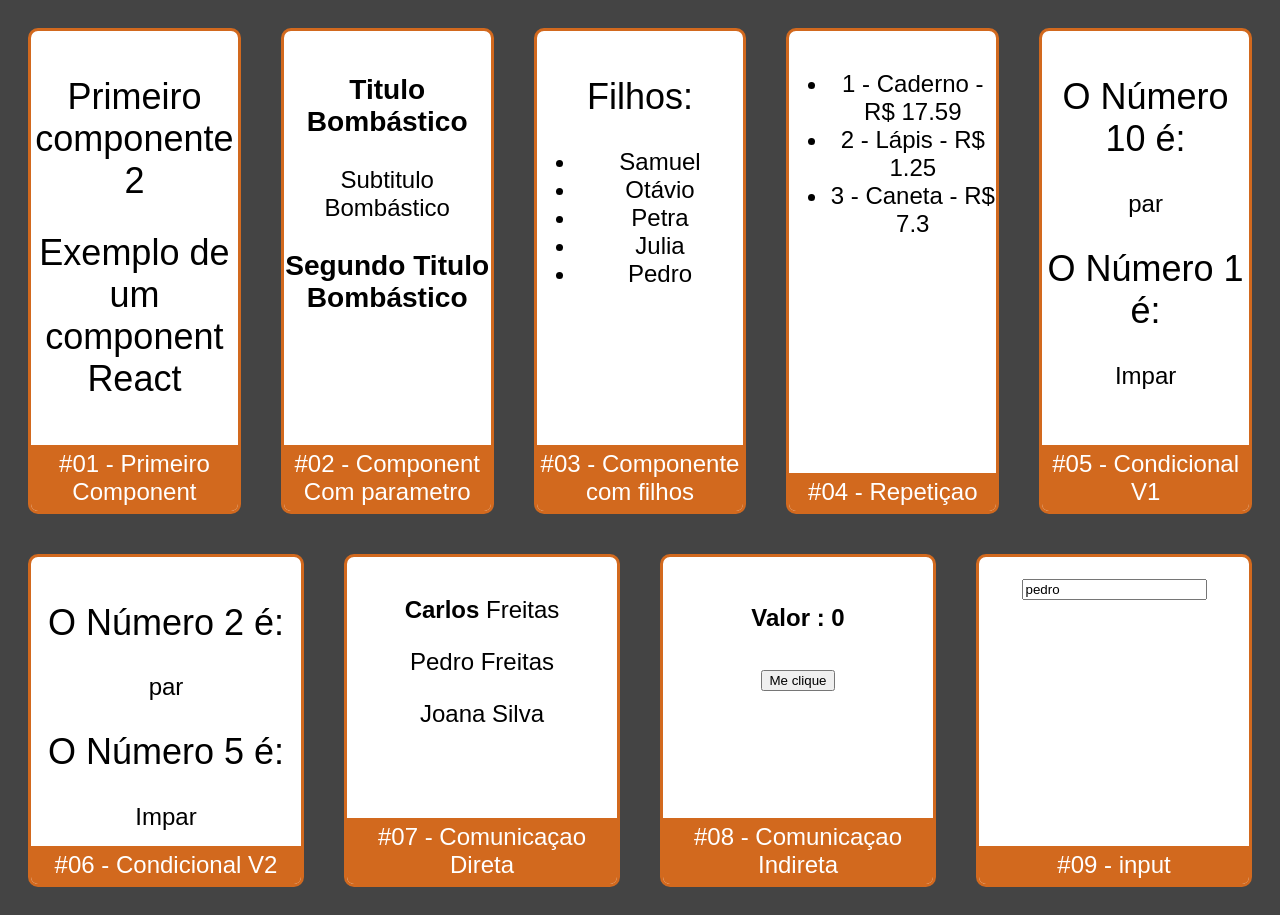
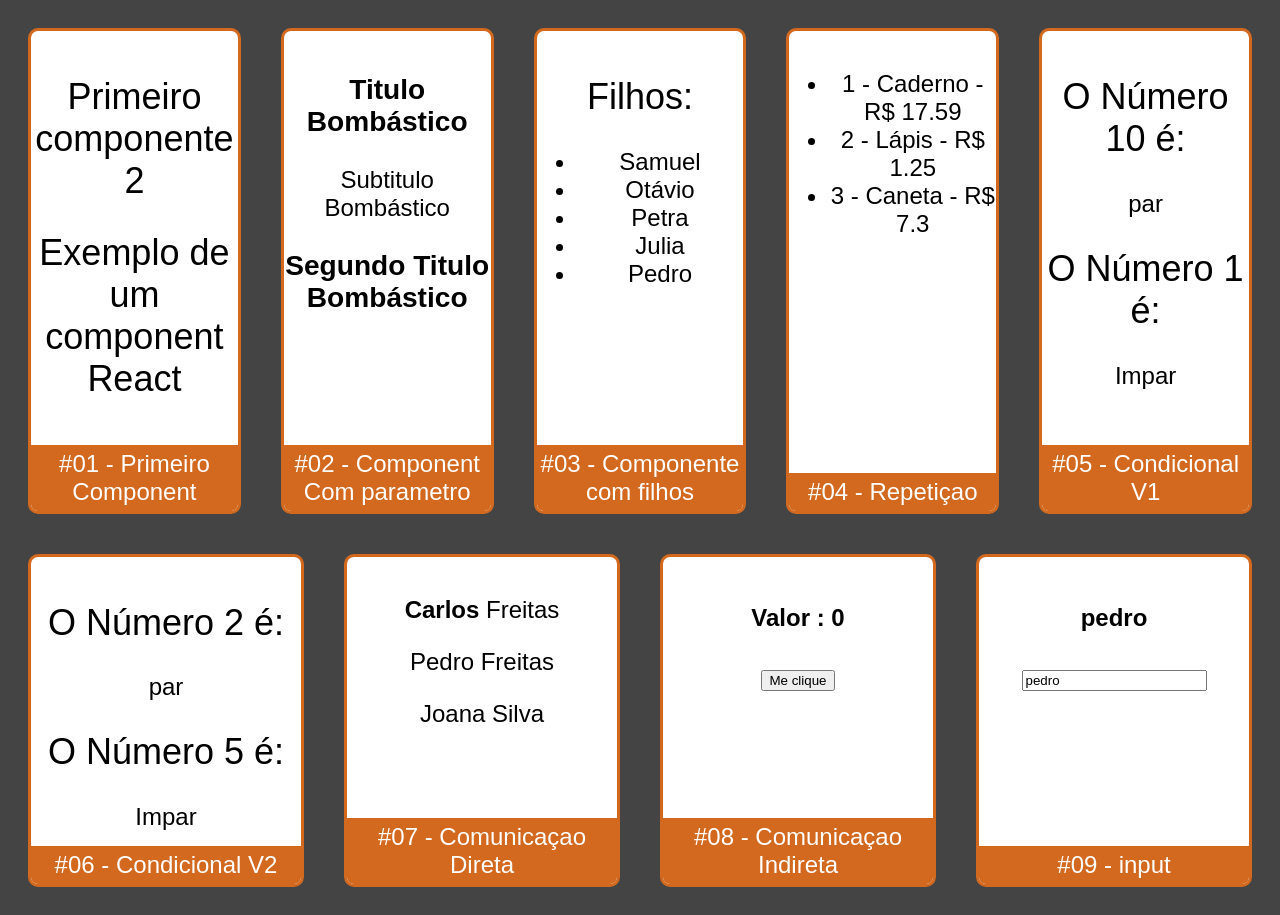
Before and after one commit to Samuel-Ricardo/Masterclass-React, a React (Create React App) app in the folder masterclass-react/: page / in a window 1280 px wide. Built offline with nearby package versions, Linux system fonts and the light colour scheme.

Commit message:
Input name

```diff
--- a/masterclass-react/src/Components/Input/Form.jsx
+++ b/masterclass-react/src/Components/Input/Form.jsx
@@ -2,10 +2,19 @@ import React from 'react'
 
 export default porps => {
 
-    const name = 'pedro'
+    const [name,setName] = React.useState('pedro')
 
     return(
 
-        <input type='text' value = {name} readOnly></input>
+        <>
+            <h4>{name}</h4>
+
+            <input type='text' value = {name}
+
+                onChange={
+                    e => setName(e.target.value)
+                }></input>
+
+        </>
     )
 }
```
Also changed, not shown: 1 other file (tests, documents, lock files or other folders).
